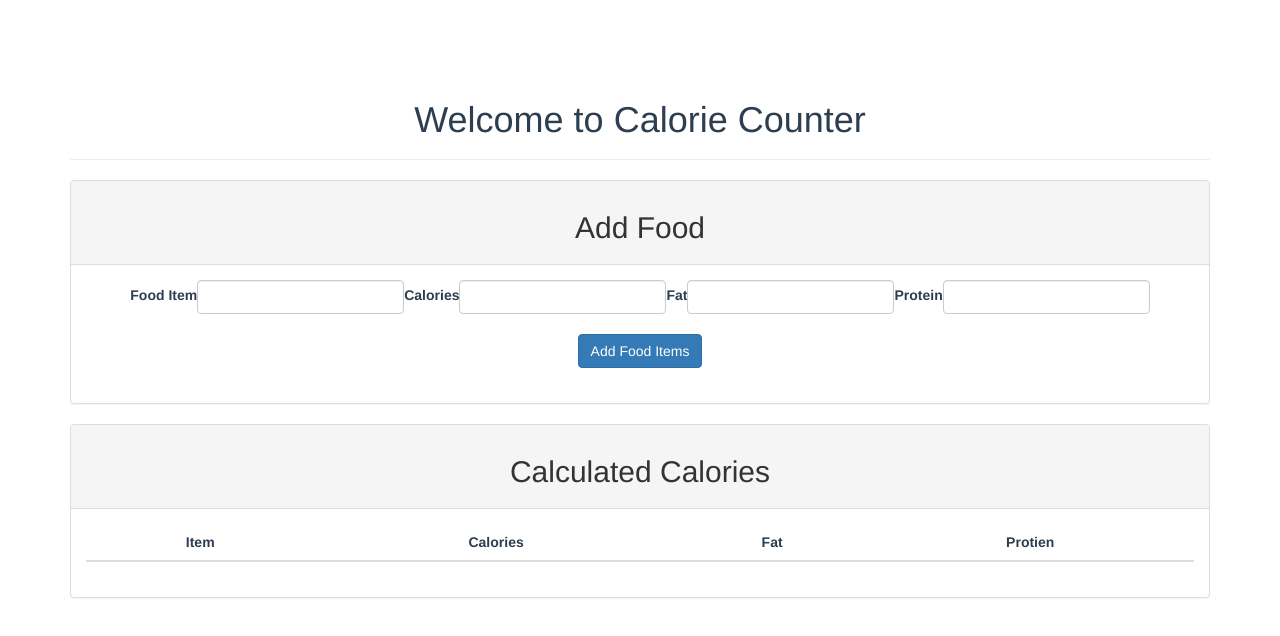
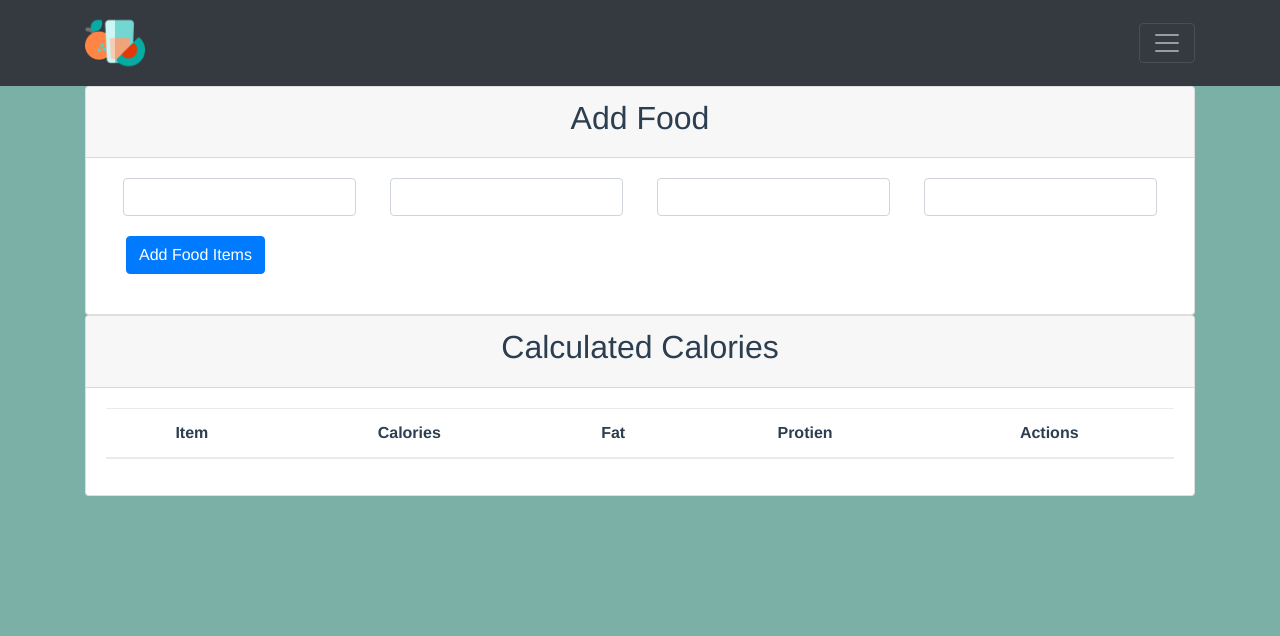
Before and after one commit to puneetsk/Caloricate, a Vue app: page / in a window 1280 px wide. Shown: the top 636 px of the page. Built offline with nearby package versions, Linux system fonts and the light colour scheme; what vueFire would draw is missing.

Commit message:
Switching to Bootstrap V4

```diff
--- a/index.html
+++ b/index.html
@@ -3,13 +3,16 @@
   <head>
     <meta charset="utf-8">
     <title>Caloricate</title>
-    <link rel="stylesheet" type="text/css" href="https://maxcdn.bootstrapcdn.com/bootstrap/3.3.7/css/bootstrap.min.css">
+   <link rel="stylesheet" href="https://maxcdn.bootstrapcdn.com/bootstrap/4.0.0-beta.2/css/bootstrap.min.css" integrity="sha384-PsH8R72JQ3SOdhVi3uxftmaW6Vc51MKb0q5P2rRUpPvrszuE4W1povHYgTpBfshb" crossorigin="anonymous">
+
   </head>
   <body>
     <div id="app"></div>
     <!-- built files will be auto injected -->
   </body>
-<script type="text/javascript" src="https://cdnjs.cloudflare.com/ajax/libs/jquery/3.2.1/jquery.js"></script>
-<script type="text/javascript" src="https://maxcdn.bootstrapcdn.com/bootstrap/3.3.7/js/bootstrap.min.js"></script>
+ <script src="https://code.jquery.com/jquery-3.2.1.slim.min.js" integrity="sha384-KJ3o2DKtIkvYIK3UENzmM7KCkRr/rE9/Qpg6aAZGJwFDMVNA/GpGFF93hXpG5KkN" crossorigin="anonymous"></script>
+ <script src="https://cdnjs.cloudflare.com/ajax/libs/popper.js/1.12.3/umd/popper.min.js" integrity="sha384-vFJXuSJphROIrBnz7yo7oB41mKfc8JzQZiCq4NCceLEaO4IHwicKwpJf9c9IpFgh" crossorigin="anonymous"></script>
+<script src="https://maxcdn.bootstrapcdn.com/bootstrap/4.0.0-beta.2/js/bootstrap.min.js" integrity="sha384-alpBpkh1PFOepccYVYDB4do5UnbKysX5WZXm3XxPqe5iKTfUKjNkCk9SaVuEZflJ" crossorigin="anonymous"></script>
+
 
 </html>
--- a/src/App.vue
+++ b/src/App.vue
@@ -1,33 +1,64 @@
 <template>
-  <div id="app" class="container">
-    <div class="page-header">
-      <h1>Welcome to Calorie Counter</h1>
+  <div id="app" class="container-fluid">
+
+
+
+      <header>
+      <div class="collapse bg-dark" id="navbarHeader">
+        <div class="container">
+          <div class="row">
+            <div class="col-sm-8 py-4">
+              <h4 class="text-white">About</h4>
+              <p class="text-muted">Add some information about the album below, the author, or any other background context. Make it a few sentences long so folks can pick up some informative tidbits. Then, link them off to some social networking sites or contact information.</p>
             </div>
+            <div class="col-sm-4 py-4">
+              <h4 class="text-white">Contact</h4>
+              <ul class="list-unstyled">
+                <li><a href="#" class="text-white">Follow on Twitter</a></li>
+                <li><a href="#" class="text-white">Like on Facebook</a></li>
+                <li><a href="#" class="text-white">Email me</a></li>
+              </ul>
+            </div>
+          </div>
+        </div>
+      </div>
+      <div class="navbar navbar-dark bg-dark">
+        <div class="container d-flex justify-content-between">
+          <a href="#" class="navbar-brand"><img src="./assets/drink.png" class="img-responsive" width="60"></a>
+          <button class="navbar-toggler" type="button" data-toggle="collapse" data-target="#navbarHeader" aria-controls="navbarHeader" aria-expanded="false" aria-label="Toggle navigation">
+            <span class="navbar-toggler-icon"></span>
+          </button>
+        </div>
+      </div>
+    </header>
 
-    <div class="panel panel-default">
-      <div class="panel-heading">
+
+
+    <div class="container">
+      <div class="card">
+        <div class="card-header">
           <h2>Add Food</h2>
         </div>
 
-      <div class="panel-body">
+        <div class="card-body">
           <form id="form" class="form-inline" v-on:submit.prevent="addFood">
-          <div class="form-group">
-            <label for="fooditem">Food Item </label>
+            <div class="col">
+
               <input type="text" id="footitem" class="form-control" v-model="newFood.Item"></input>
             </div>
 
-          <div class="form-group">
-            <label for="foodcalorie">Calories </label>
+            <div class="col">
+
               <input type="text" id="foodcalorie" class="form-control" v-model="newFood.Calories"></input>
             </div>
 
-          <div class="form-group">
-            <label for="foodfat">Fat </label>
+            <div class="col">
+
               <input type="text" id="foodfat" class="form-control" v-model="newFood.Fat"></input>
             </div>
 
-          <div class="form-group">
-            <label for="foodprotein">Protein</label>
+            <div class="col">
+
               <input type="text" id="foodprotein" class="form-control" v-model="newFood.Protein"></input>
             </div>
 
@@ -35,12 +66,13 @@
           </form>
         </div>
       </div>
-    <div class="panel panel-default">
-      <div class="panel-heading">
+
+      <div class="card">
+        <div class="card-header">
           <h2>Calculated Calories</h2>
         </div>
 
-      <div class="panel-body">
+        <div class="card-body">
           <table class="table table-stripped">
             <thead>
               <tr>
@@ -48,6 +80,7 @@
                 <th>Calories</th>
                 <th>Fat</th>
                 <th>Protien</th>
+                <th>Actions</th>
               </tr>
             </thead>
             <tbody>
@@ -60,6 +93,7 @@
               </tr>
             </tbody>
           </table>
+        </div>
       </div>
     </div>
   </div>
@@ -117,15 +151,19 @@ let dataref= db.ref('Foods'); /* Referencing the category*/
 </script>
 
 <style>
+body{background: #7BB0A6;}
 #app {
   font-family: 'Avenir', Helvetica, Arial, sans-serif;
   -webkit-font-smoothing: antialiased;
   -moz-osx-font-smoothing: grayscale;
   text-align: center;
   color: #2c3e50;
-  margin-top: 60px;
+
 }
-
+.page-header{color: #fff;}
 table td, th{text-align: center;}
 .btn{margin: 20px;}
+.container-fluid{
+  margin: 0; padding: 0;
+}
 </style>
```
Also changed, not shown: src/assets/drink.png (added). Lines whose indentation alone changed are shown as unchanged.
